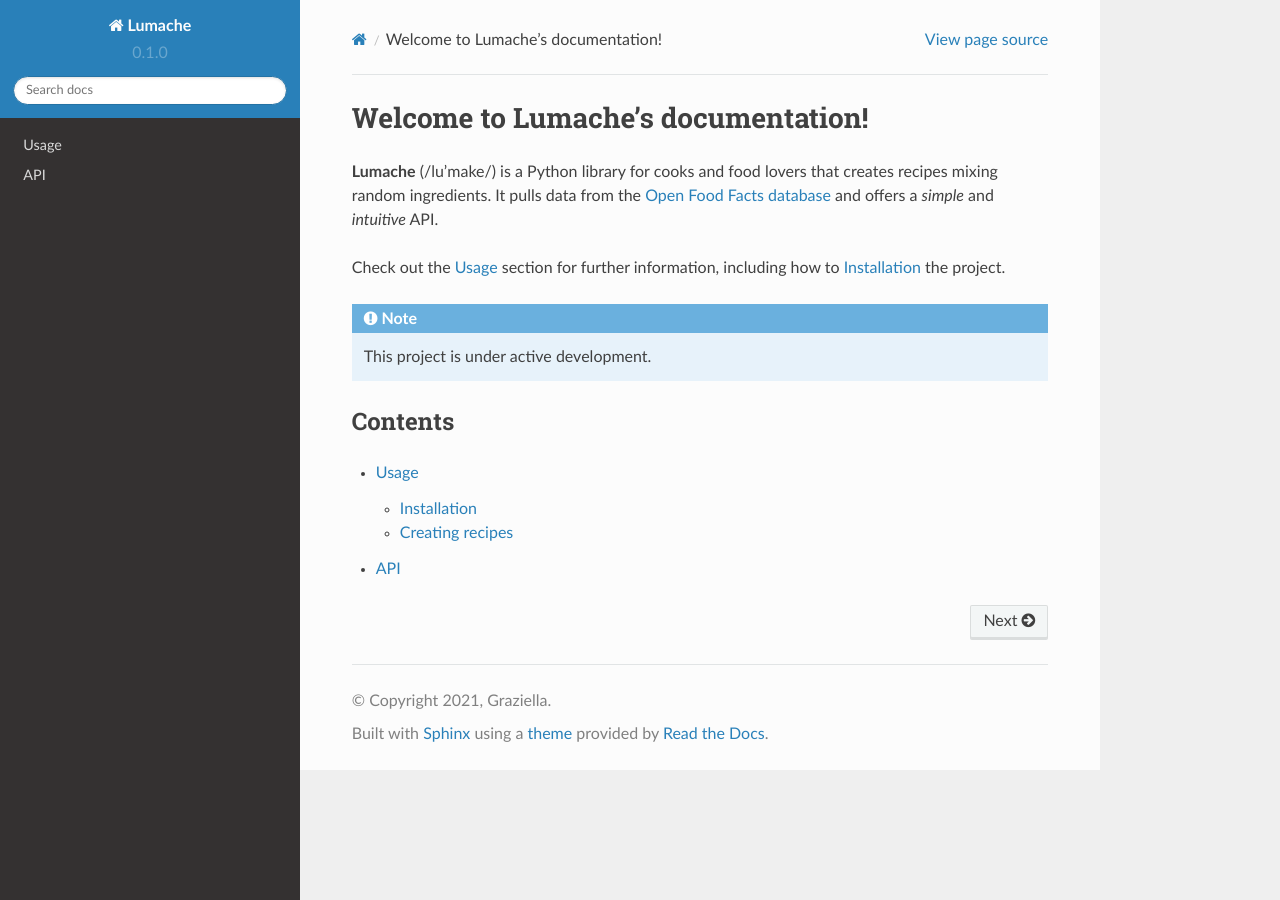
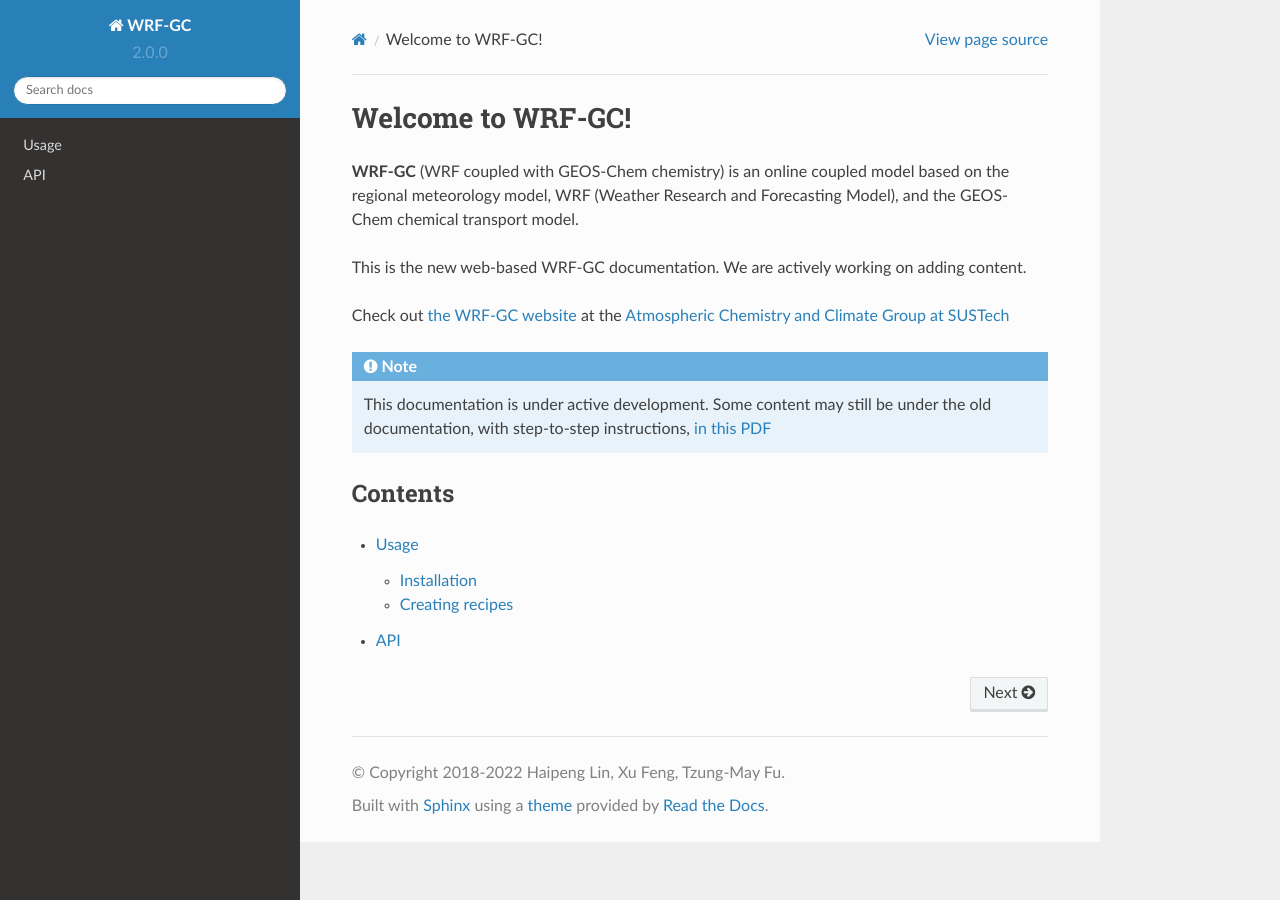
Before and after one commit to WRF-GC/documentation, a Sphinx documentation site: the page built from docs/source/index.rst, in a window 1280 px wide. Built offline with Sphinx 7.4.7 and the Read the Docs theme 2.0.0, drawn with Linux system fonts in a browser that asks for light colours.

Commit message:
Update with base

```diff
--- a/docs/source/conf.py
+++ b/docs/source/conf.py
@@ -2,12 +2,12 @@
 
 # -- Project information
 
-project = 'Lumache'
-copyright = '2021, Graziella'
-author = 'Graziella'
+project = 'WRF-GC'
+copyright = '2018-2022 Haipeng Lin, Xu Feng, Tzung-May Fu'
+author = 'The WRF-GC Authors'
 
-release = '0.1'
-version = '0.1.0'
+release = '2.0'
+version = '2.0.0'
 
 # -- General configuration
 
--- a/docs/source/index.rst
+++ b/docs/source/index.rst
@@ -1,17 +1,15 @@
-Welcome to Lumache's documentation!
+Welcome to WRF-GC!
 ===================================
 
-**Lumache** (/lu'make/) is a Python library for cooks and food lovers
-that creates recipes mixing random ingredients.
-It pulls data from the `Open Food Facts database <https://world.openfoodfacts.org/>`_
-and offers a *simple* and *intuitive* API.
+**WRF-GC** (WRF coupled with GEOS-Chem chemistry) is an online coupled model based on the regional meteorology model, WRF (Weather Research and Forecasting Model), and the GEOS-Chem chemical transport model.
 
-Check out the :doc:`usage` section for further information, including
-how to :ref:`installation` the project.
+This is the new web-based WRF-GC documentation. We are actively working on adding content.
+
+Check out `the WRF-GC website <https://fugroup.org/index.php/WRF-GC>`_ at the `Atmospheric Chemistry and Climate Group at SUSTech <https://fugroup.org/>`_
 
 .. note::
 
-   This project is under active development.
+   This documentation is under active development. Some content may still be under the old documentation, with step-to-step instructions, `in this PDF <https://fugroup.org/wrf-gc/WRF-GC_Documentation_updated_for_v2_Feb2021.pdf>`_
 
 Contents
 --------
```
Also changed, not shown: README.rst (+2 -7 lines), lumache.py (deleted, +0 -23 lines), pyproject.toml (deleted, +0 -8 lines).
